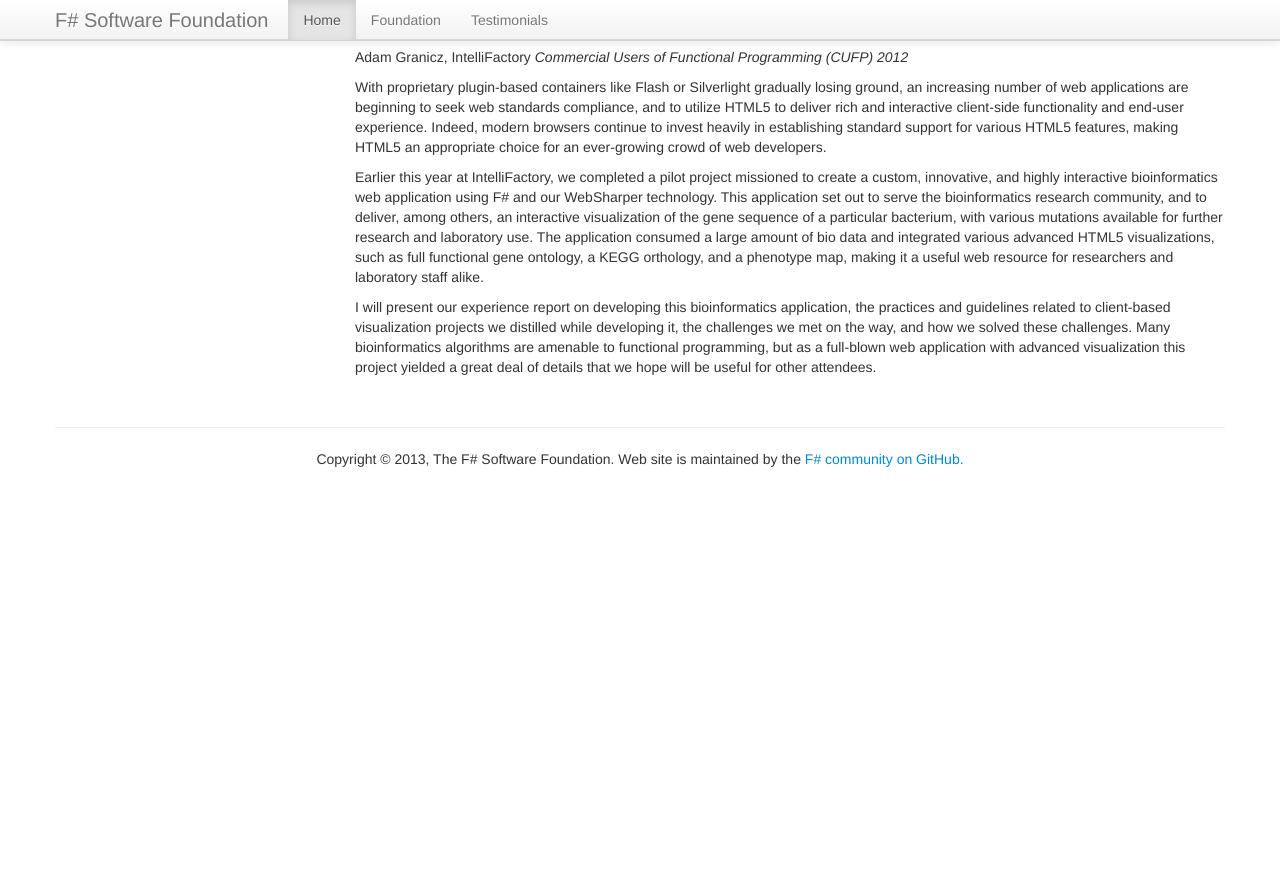
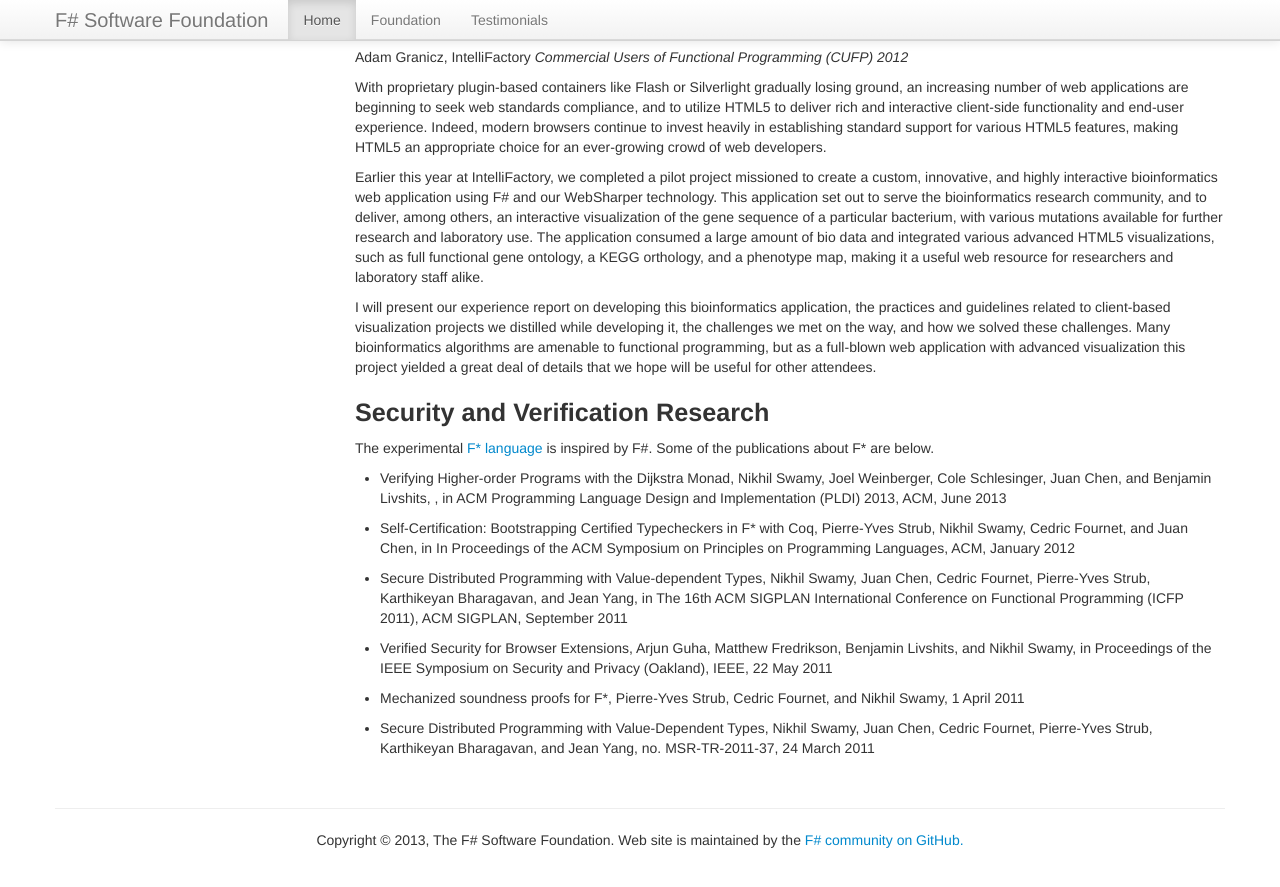
Before and after one commit to fsharp/fsharp.org, a Jekyll site: the page built from teaching/research.md, in a window 1280 px wide and 900 px high, scrolled down 5509 px. Shown: the top 887 px of the window. Built offline with Jekyll 4.4.1, drawn with Linux system fonts in a browser that asks for light colours; nearby versions of some CDN libraries; some web fonts are replaced; comment, search, counter and statistics services are not loaded; before the commit the page ends 6028 px from its top, so only the background shows below that.

Commit message:
Update research.md

```diff
--- a/teaching/research.md
+++ b/teaching/research.md
@@ -407,3 +407,20 @@
 the challenges we met on the way, and how we solved these challenges. Many bioinformatics algorithms
 are amenable to functional programming, but as a full-blown web application with advanced visualization
 this project yielded a great deal of details that we hope will be useful for other attendees.
+
+
+## Security and Verification Research
+
+The experimental [F* language](http://research.microsoft.com/en-us/projects/fstar/) is inspired by F#. Some of the publications about F* are below.
+
+* Verifying Higher-order Programs with the Dijkstra Monad, Nikhil Swamy, Joel Weinberger, Cole Schlesinger, Juan Chen, and Benjamin Livshits, , in ACM Programming Language Design and Implementation (PLDI) 2013, ACM, June 2013
+
+* Self-Certification: Bootstrapping Certified Typecheckers in F* with Coq, Pierre-Yves Strub, Nikhil Swamy, Cedric Fournet, and Juan Chen, in In Proceedings of the ACM Symposium on Principles on Programming Languages, ACM, January 2012
+
+* Secure Distributed Programming with Value-dependent Types, Nikhil Swamy, Juan Chen, Cedric Fournet, Pierre-Yves Strub, Karthikeyan Bharagavan, and Jean Yang, in The 16th ACM SIGPLAN International Conference on Functional Programming (ICFP 2011), ACM SIGPLAN, September 2011
+
+* Verified Security for Browser Extensions, Arjun Guha, Matthew Fredrikson, Benjamin Livshits, and Nikhil Swamy, in Proceedings of the IEEE Symposium on Security and Privacy (Oakland), IEEE, 22 May 2011
+
+* Mechanized soundness proofs for F*, Pierre-Yves Strub, Cedric Fournet, and Nikhil Swamy, 1 April 2011
+
+* Secure Distributed Programming with Value-Dependent Types, Nikhil Swamy, Juan Chen, Cedric Fournet, Pierre-Yves Strub, Karthikeyan Bharagavan, and Jean Yang, no. MSR-TR-2011-37, 24 March 2011
```
